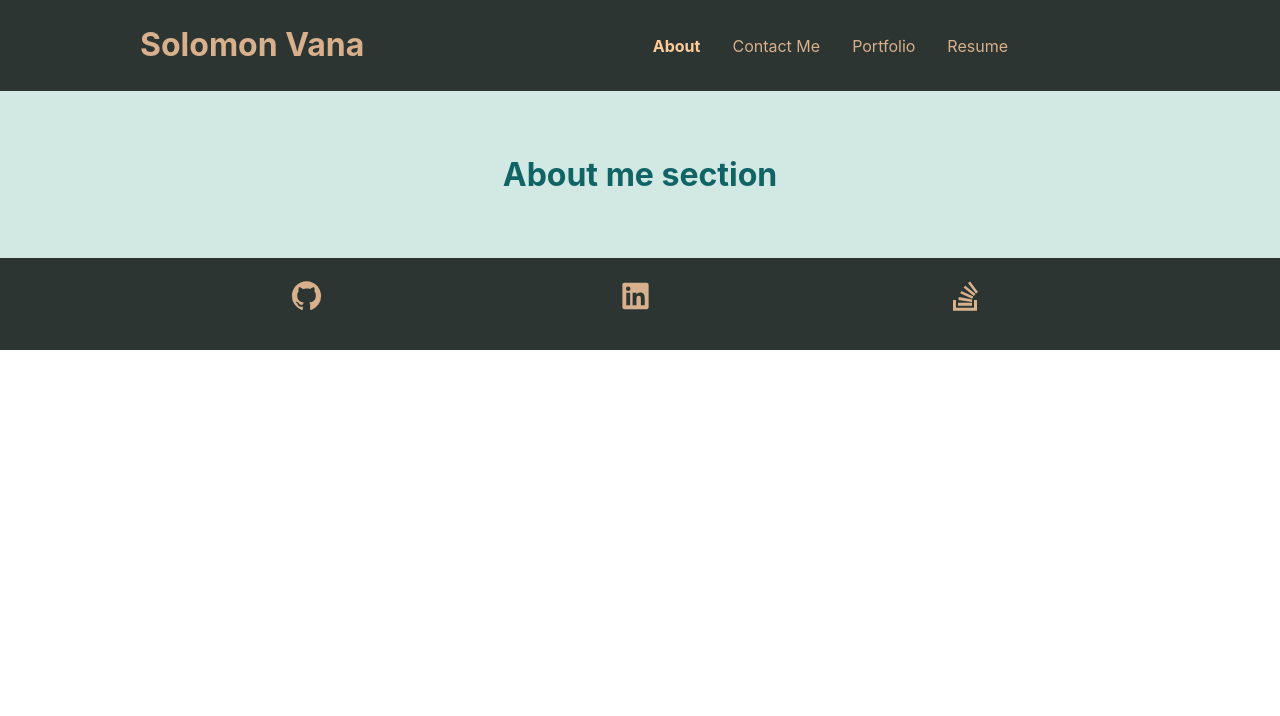
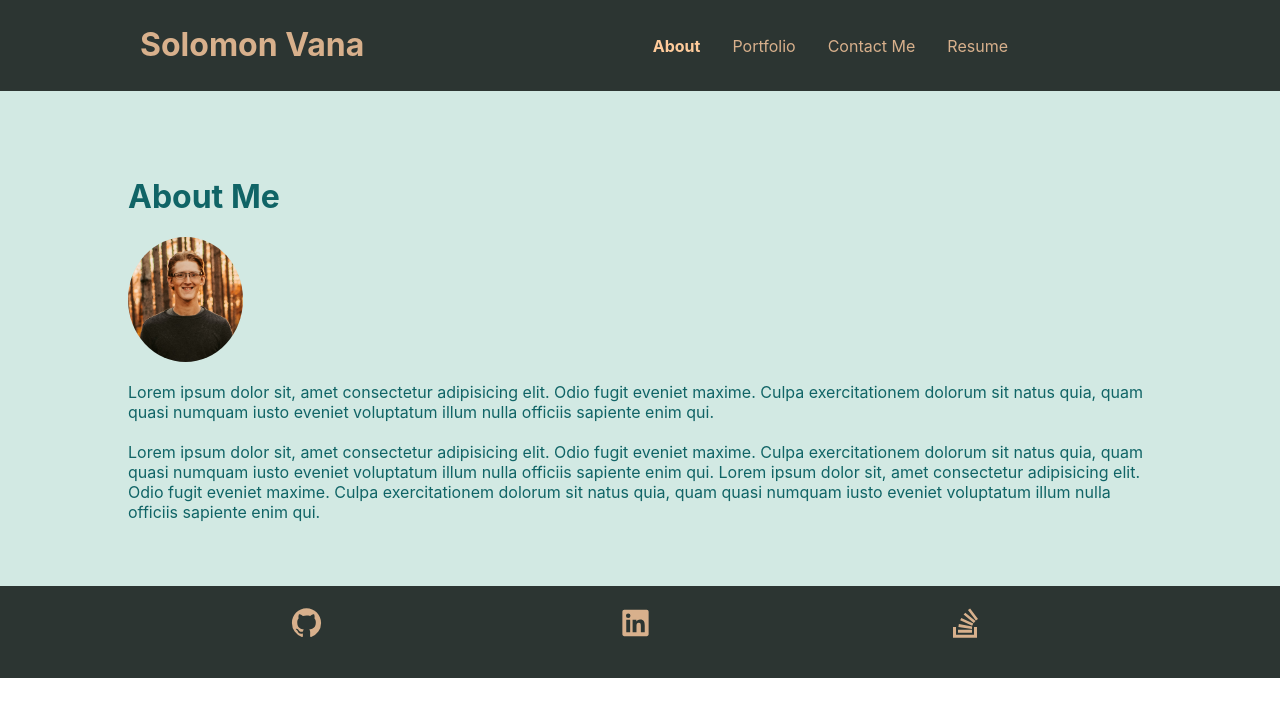
Before and after one commit to Solomon-Coding/reactPortfolio, a React (Create React App) app in the folder react-portfolio/: page /about in a window 1280 px wide. Shown: the top 716 px of the page. Built offline with nearby package versions, Linux system fonts and the light colour scheme.

Commit message:
Added design to the about page and re structured the file path the the different pages

```diff
--- a/react-portfolio/src/App.css
+++ b/react-portfolio/src/App.css
@@ -57,9 +57,9 @@
 main{
   background-color: var(--color5);
   display: flex;
-  align-items: center;
+  /* align-items: center; */
   flex-direction: column;
-  padding: 5% 0%;
+  padding: 5% 10%;
   color:var(--color2)
 }
 main > *{
--- a/react-portfolio/src/components/Navbar/index.js
+++ b/react-portfolio/src/components/Navbar/index.js
@@ -10,11 +10,11 @@ return (
 		<NavLink to="/about" activeStyle>
 			About
 		</NavLink>
+		<NavLink to="/portfolio" activeStyle>
+			Portfolio
+		</NavLink>
 		<NavLink to="/contact" activeStyle>
 			Contact Me
-		</NavLink>
-		<NavLink to="/portfolio" activeStyle>
-			Portfolio
 		</NavLink>
 		<NavLink to="/resume" activeStyle>
 			Resume
--- /dev/null
+++ b/react-portfolio/src/components/pages/About/about.js
@@ -0,0 +1,10 @@
+import styled from "styled-components";
+
+export const Img = styled.img`
+display: flex;
+align-items: flex-start;
+border-radius: 50%;
+padding-bot
+width: 125px;
+height: 125px;
+`;
--- /dev/null
+++ b/react-portfolio/src/components/pages/About/index.js
@@ -0,0 +1,23 @@
+import React from "react";
+import Picture from "../../../SDV_Picture.jpg";
+import {Img} from "./about";
+
+const About = () => {
+return (
+	<main>
+
+        <div>
+            <h1>About Me</h1>
+            <Img src={Picture} alt="Solomon Vana"></Img>
+        </div>
+        <br/>
+        <p>Lorem ipsum dolor sit, amet consectetur adipisicing elit. Odio fugit eveniet maxime. Culpa exercitationem dolorum sit natus quia, quam quasi numquam iusto eveniet voluptatum illum nulla officiis sapiente enim qui.</p>
+        <br/>
+        <p>Lorem ipsum dolor sit, amet consectetur adipisicing elit. Odio fugit eveniet maxime. Culpa exercitationem dolorum sit natus quia, quam quasi numquam iusto eveniet voluptatum illum nulla officiis sapiente enim qui.
+        Lorem ipsum dolor sit, amet consectetur adipisicing elit. Odio fugit eveniet maxime. Culpa exercitationem dolorum sit natus quia, quam quasi numquam iusto eveniet voluptatum illum nulla officiis sapiente enim qui.</p>
+
+	</main>
+);
+};
+
+export default About;
--- a/react-portfolio/src/pages/about.js
+++ /dev/null
@@ -1,13 +0,0 @@
-import React from "react";
-
-const About = () => {
-return (
-	<main>
-	<h1>
-		About me section
-	</h1>
-	</main>
-);
-};
-
-export default About;
```
Also changed, not shown: react-portfolio/src/App.js (+5 -5 lines), react-portfolio/src/SDV_Picture.jpg (added), react-portfolio/src/components/pages/contact.js (renamed from react-portfolio/src/pages/contact.js), react-portfolio/src/components/pages/index.js (renamed from react-portfolio/src/pages/index.js), react-portfolio/src/components/pages/portfolio.js (renamed from react-portfolio/src/pages/portfolio.js), react-portfolio/src/components/pages/resume.js (renamed from react-portfolio/src/pages/resume.js).
